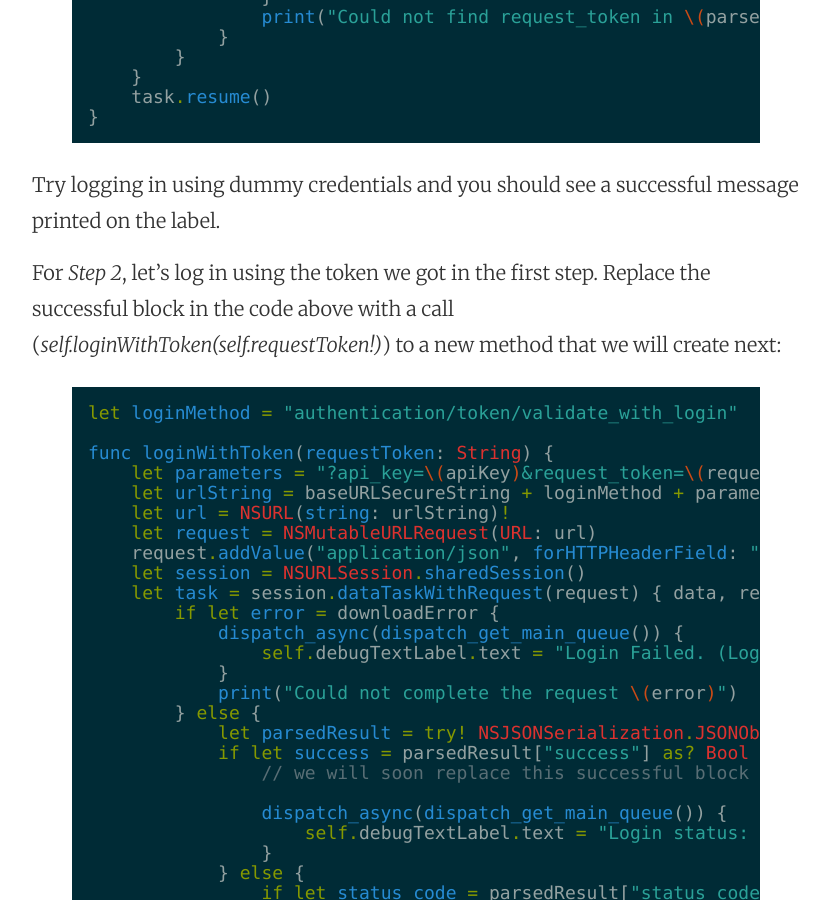
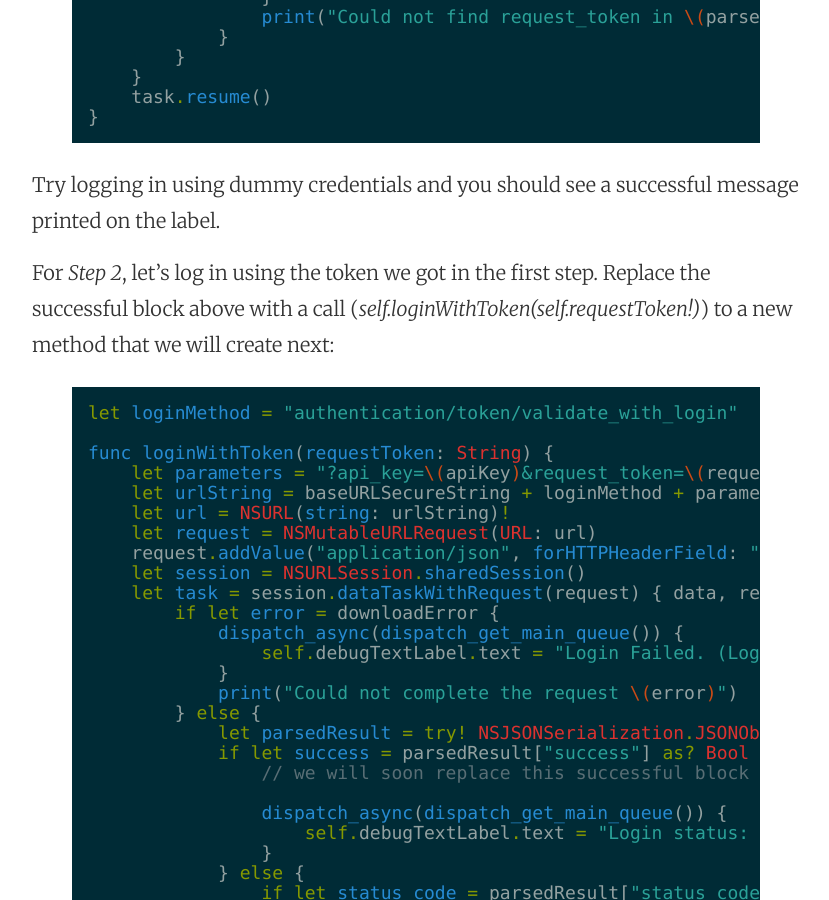
Before and after one commit to mhorga/mhorga.github.io, a Jekyll site: the page built from _posts/2015-08-06-authentication-in-ios.markdown, in a window 1280 px wide and 900 px high, scrolled down 2488 px. Shown: the whole window, without its empty margins (224-1053 px from the left). Built offline with Jekyll 4.4.1, drawn with Linux system fonts in a browser that asks for light colours.

Commit message:
Post update: Authentication in iOS

```diff
--- a/_posts/2015-08-06-authentication-in-ios.markdown
+++ b/_posts/2015-08-06-authentication-in-ios.markdown
@@ -73,7 +73,7 @@ func getRequestToken() {
 
 Try logging in using dummy credentials and you should see a successful message printed on the label.
 
-For _Step 2_, let's log in using the token we got in the first step. Replace the successful block in the code above with a call (_self.loginWithToken(self.requestToken!)_) to a new method that we will create next:
+For _Step 2_, let's log in using the token we got in the first step. Replace the successful block above with a call (_self.loginWithToken(self.requestToken!)_) to a new method that we will create next:
 
 {% highlight swift %}
 let loginMethod = "authentication/token/validate_with_login"
```
